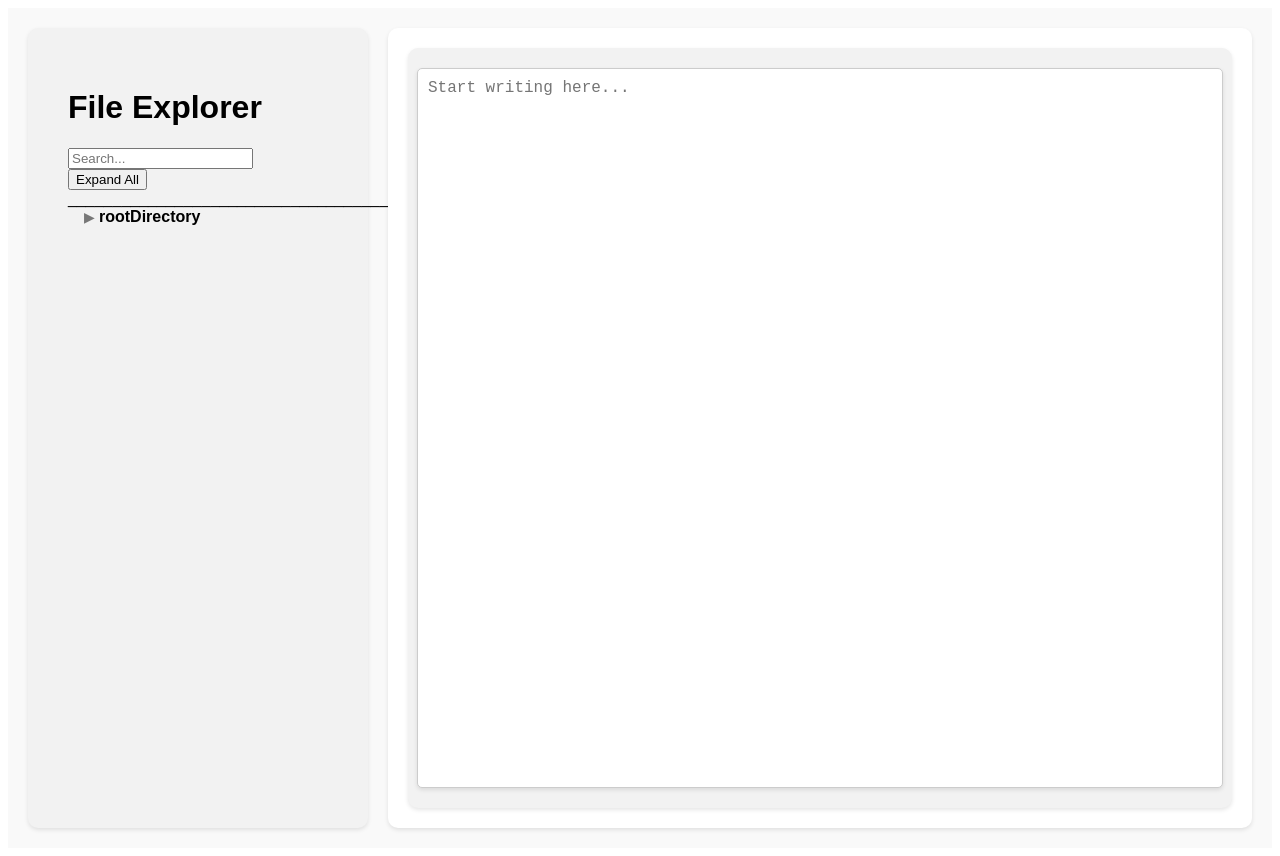
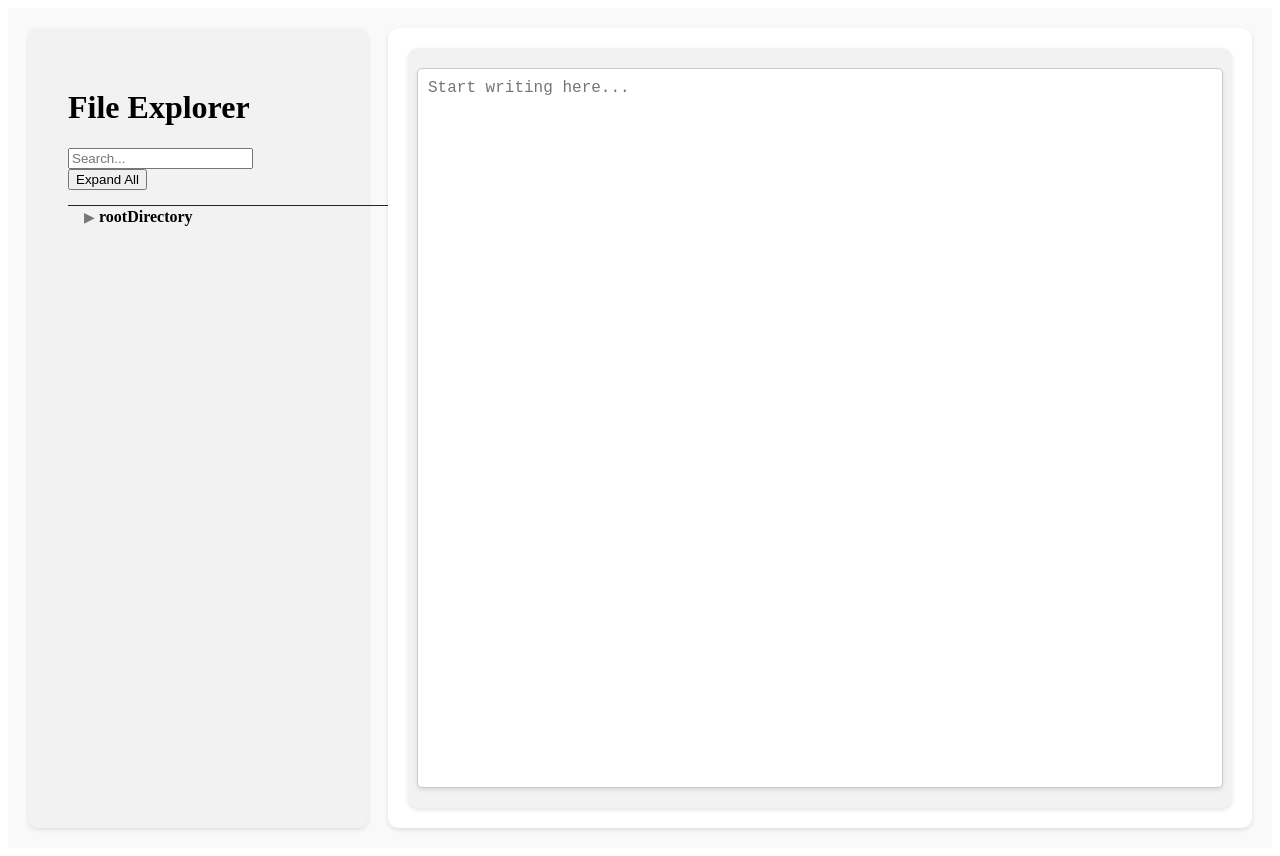
Before and after one commit to DegradingGracefully/FileExplorerTree, a SvelteKit app: page / in a window 1280 px wide. Built offline with nearby package versions, Linux system fonts and the light colour scheme.

Commit message:
Design: removed Arial font

```diff
--- a/src/routes/+page.svelte
+++ b/src/routes/+page.svelte
@@ -74,7 +74,6 @@
     gap: 20px;
     padding: 20px;
     background-color: #f9f9f9; /* Light gray */
-    font-family: "Arial", sans-serif;
   }
 
   .left-pane {
```
